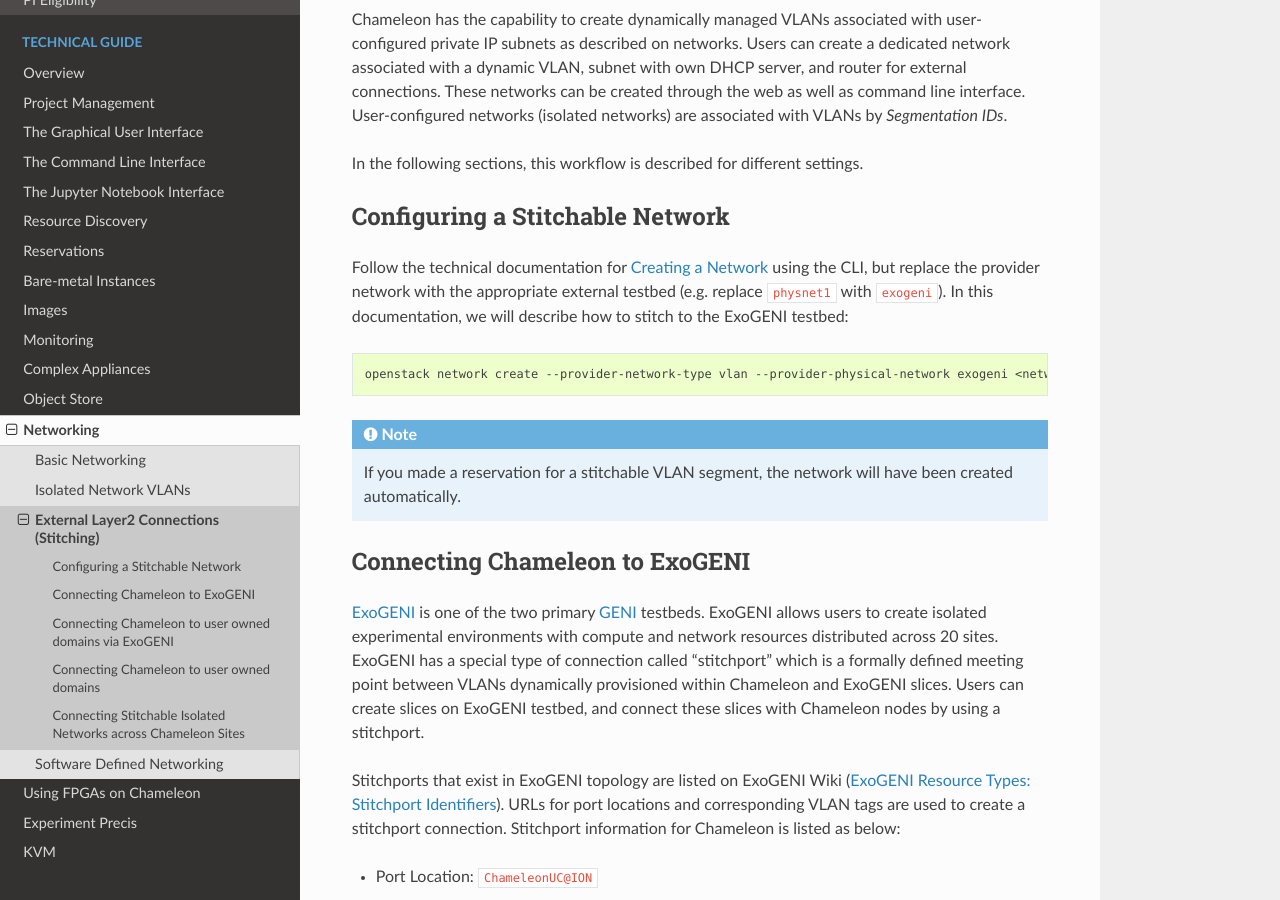
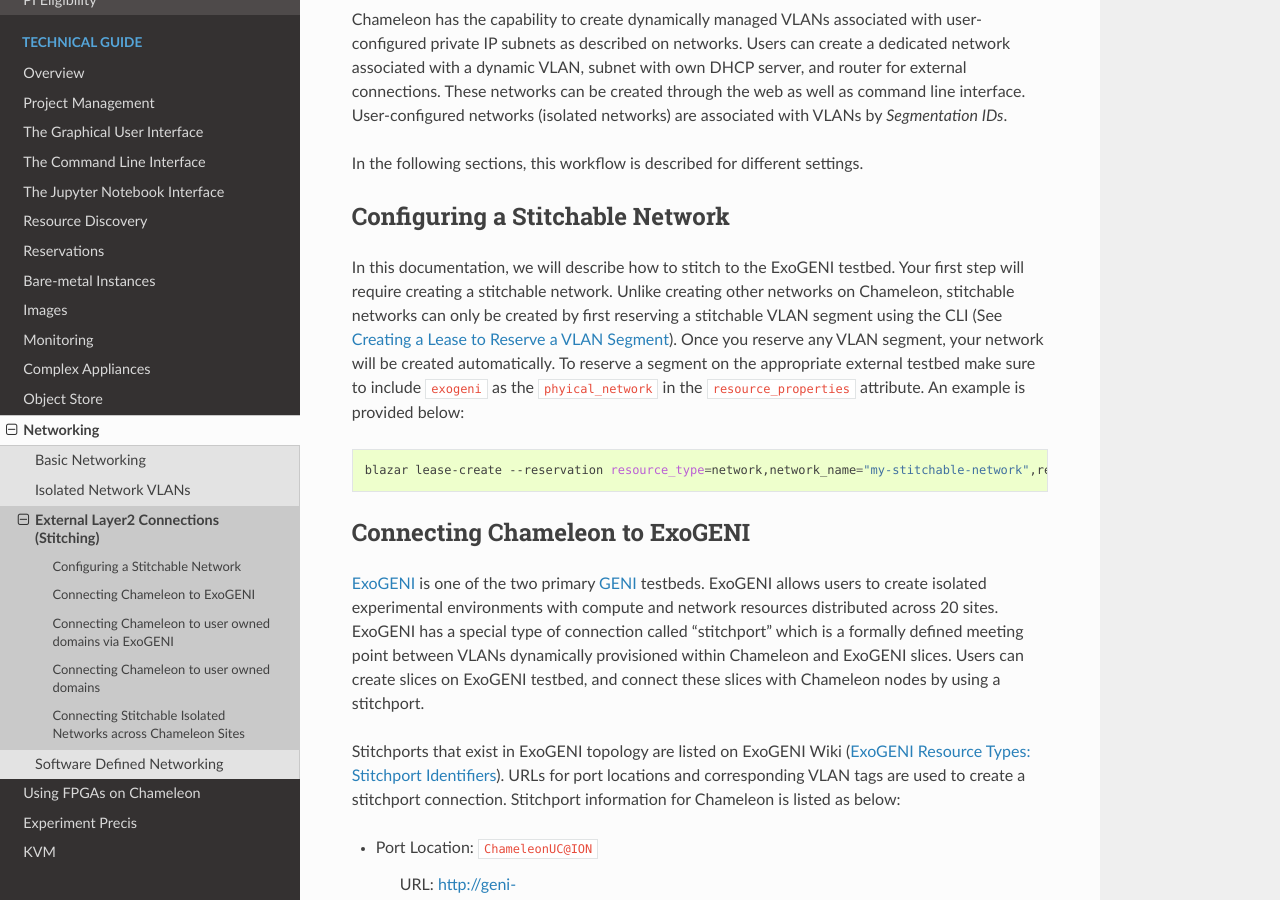
Before and after one commit to ChameleonCloud/docs, a Sphinx documentation site: the page built from source/technical/networks/networks_stitching.rst, in a window 1280 px wide and 900 px high, scrolled down 704 px. Built offline with Sphinx 7.4.7 and the Read the Docs theme 2.0.0, drawn with Linux system fonts in a browser that asks for light colours.

Commit message:
Update network segment reservation docs

```diff
--- a/source/technical/networks/networks_stitching.rst
+++ b/source/technical/networks/networks_stitching.rst
@@ -22,15 +22,19 @@ In the following sections, this workflow is described for different settings.
 Configuring a Stitchable Network
 ________________________________
 
-Follow the technical documentation for :ref:`network-cli-create` using the CLI, but replace the provider network with the appropriate external testbed (e.g. replace ``physnet1`` with ``exogeni``).
-In this documentation, we will describe how to stitch to the ExoGENI testbed:
+In this documentation, we will describe how to stitch to the ExoGENI testbed.
+Your first step will require creating a stitchable network. Unlike creating
+other networks on Chameleon, stitchable networks can only be created by first
+reserving a stitchable VLAN segment using the CLI (See
+:ref:`reservation-cli-vlan`). Once you reserve any VLAN segment, your network
+will be created automatically. To reserve a segment on the appropriate
+external testbed make sure to include ``exogeni`` as the ``phyical_network``
+in the ``resource_properties`` attribute. An example is provided below:
 
 .. code-block:: bash
 
-   openstack network create --provider-network-type vlan --provider-physical-network exogeni <network_name>
+   blazar lease-create --reservation resource_type=network,network_name="my-stitchable-network",resource_properties='["==","$physical_network","exogeni"]' --start-date "2015-06-17 16:00" --end-date "2015-06-17 18:00" my-stitchable-network-lease
 
-.. note::
-   If you made a reservation for a stitchable VLAN segment, the network will have been created automatically.
 
 Connecting Chameleon to ExoGENI
 _______________________________
```
Also changed, not shown: source/technical/networks/networks_vlan.rst (+8 -0 lines), source/technical/reservations.rst (+18 -3 lines).
